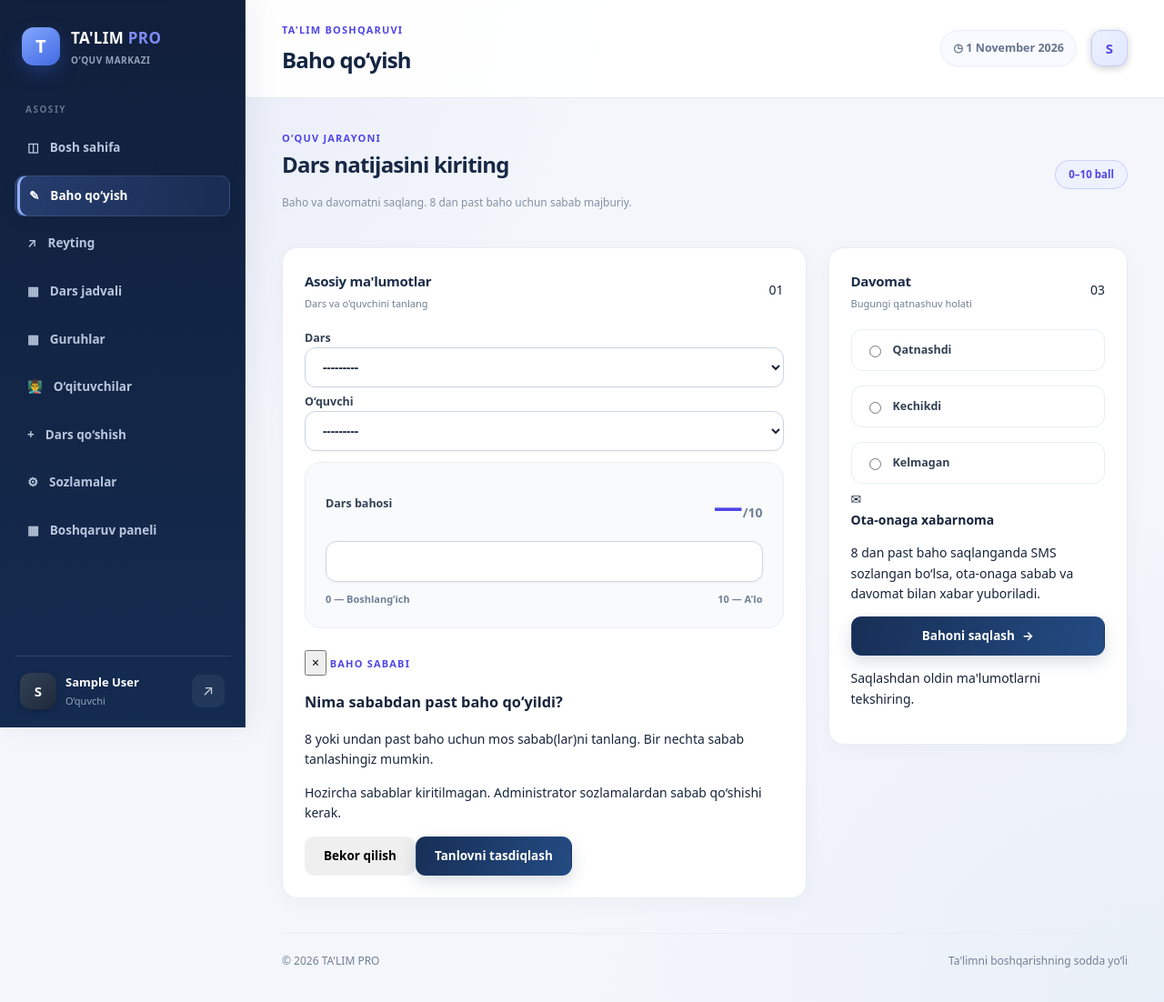
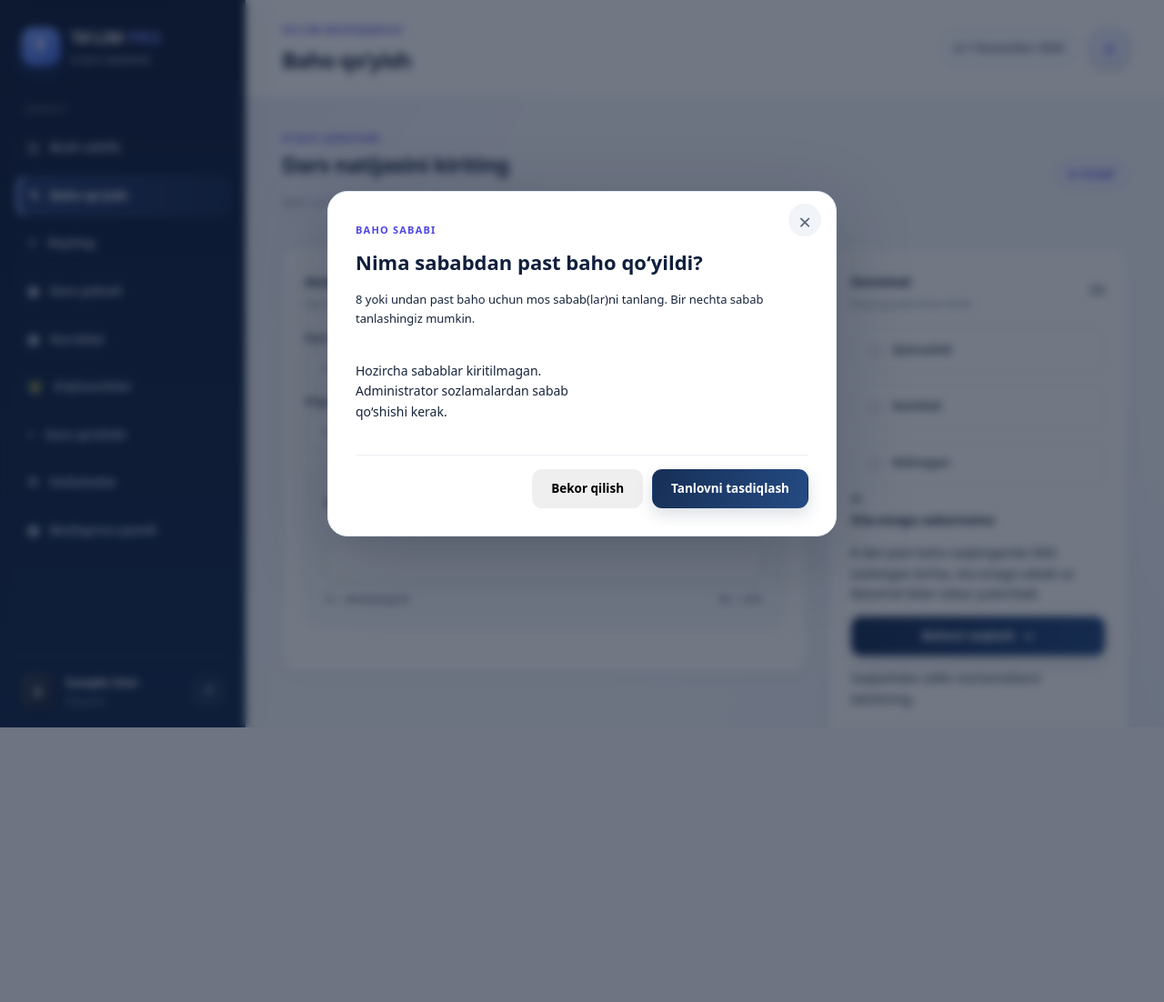
Before and after one commit to ovyoyoyoly54-dev/talim-pro, a Django app: page /baholash/ in a window 1280 px wide. Shown: the whole page at 91% size. After the commit the page ends 800 px from the top, so only its background shows below. Run offline with Django 5.2, Linux system fonts and the light colour scheme; the visitor is signed in with stand-in values (Sample User, id 1); data that the repository does not hold is empty.

Commit message:
Style automatic low-score reason modal

```diff
--- a/talim_pro/static/school/app.css
+++ b/talim_pro/static/school/app.css
@@ -1673,3 +1673,18 @@ tbody tr:hover td{background:#fbfcff}
 @media(max-width:1050px){.managed-group-grid{grid-template-columns:repeat(2,minmax(0,1fr))}}
 @media(max-width:760px){.groups-hero{align-items:flex-start;flex-direction:column;padding:23px}.group-detail-grid{grid-template-columns:1fr}.group-overview-stats{gap:10px}.group-overview-stat{padding:15px}.group-overview-stat>strong{font-size:24px}}
 @media(max-width:560px){.managed-group-grid{grid-template-columns:1fr}.group-overview-stats{grid-template-columns:1fr}.group-browser{padding:17px}.group-search{flex-wrap:wrap}.group-search input{flex-basis:calc(100% - 45px)}.group-search button{flex:1}.group-assign-form>div{align-items:stretch;flex-direction:column}.group-detail-hero .button{width:100%;text-align:center}.group-student-table{min-width:590px}}
+
+/* Automatic low-score reason picker */
+.reason-modal-backdrop[hidden]{display:none!important}
+.reason-modal-backdrop{position:fixed;inset:0;z-index:10000;display:grid;place-items:center;padding:20px;background:rgba(12,22,42,.58);backdrop-filter:blur(5px)}
+.reason-modal{position:relative;width:min(560px,100%);max-height:min(82vh,760px);overflow:auto;padding:30px;border:1px solid #e5eaf4;border-radius:22px;background:#fff;box-shadow:0 24px 80px rgba(12,22,42,.25)}
+.reason-modal h3{margin:8px 0;color:var(--navy);font-size:22px}
+.reason-modal>p{font-size:13px;line-height:1.6}
+.reason-modal-close{position:absolute;top:13px;right:16px;width:36px;height:36px;border:0;border-radius:50%;background:#f1f4f9;color:#5b6678;font-size:24px;cursor:pointer}
+.reason-modal-options{display:grid;grid-template-columns:repeat(2,minmax(0,1fr));gap:10px;margin:22px 0}
+.reason-modal-options .reason-option{display:flex;align-items:center;gap:10px;min-height:50px;padding:12px;border:1px solid #e5eaf2;border-radius:12px;background:#fbfcff;color:#35445b;font-size:12px;font-weight:650;cursor:pointer}
+.reason-modal-options .reason-option:has(input:checked){border-color:#8b9aff;background:#f0f3ff;color:#414fc5}
+.reason-modal-options input{width:17px;height:17px;accent-color:#5968e8}
+.reason-modal-actions{display:flex;justify-content:flex-end;gap:10px;padding-top:15px;border-top:1px solid #edf0f5}
+body.modal-open{overflow:hidden}
+@media(max-width:560px){.reason-modal{padding:23px 18px}.reason-modal-options{grid-template-columns:1fr}.reason-modal-actions{flex-direction:column-reverse}.reason-modal-actions .button{width:100%}}
```
